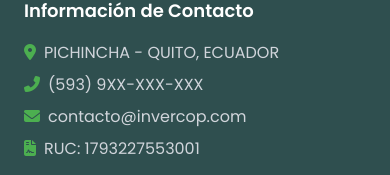
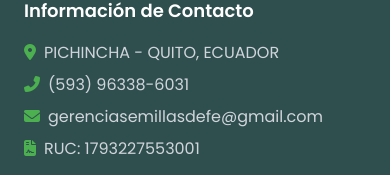
Before and after one commit to alexisbanda/invercorp-landing, a React (Vite) app: page / in a window 390 px wide. Shown: the part 7168-7343 px from the top of the page. Built offline with nearby package versions, Linux system fonts and the light colour scheme.

Commit message:
fix: replace phone and mail

```diff
--- a/components/FloatingWhatsAppButton.tsx
+++ b/components/FloatingWhatsAppButton.tsx
@@ -3,7 +3,7 @@ import React from 'react';
 const FloatingWhatsAppButton: React.FC = () => {
   return (
     <a
-      href="https://wa.me/593999999999?text=Hola,%20quiero%20más%20información%20sobre%20INVERCOP%20y%20cómo%20pueden%20ayudarme%20a%20crecer."
+      href="https://wa.me/593963386031?text=Hola,%20quiero%20más%20información%20sobre%20INVERCOP%20y%20cómo%20pueden%20ayudarme%20a%20crecer."
       className="whatsapp-float"
       target="_blank"
       rel="noopener noreferrer"
--- a/components/Footer.tsx
+++ b/components/Footer.tsx
@@ -20,8 +20,8 @@ const Footer: React.FC = () => {
             <h4 className="text-lg font-semibold mb-4">Información de Contacto</h4>
             <ul className="space-y-2 text-gray-300">
               <li><i className="fas fa-map-marker-alt mr-2 text-[#4CAF50]"></i>PICHINCHA - QUITO, ECUADOR</li>
-              <li><i className="fas fa-phone-alt mr-2 text-[#4CAF50]"></i>(593) 9XX-XXX-XXX</li>
-              <li><i className="fas fa-envelope mr-2 text-[#4CAF50]"></i>contacto@invercop.com</li>
+              <li><i className="fas fa-phone-alt mr-2 text-[#4CAF50]"></i>(593) 96338-6031</li>
+              <li><i className="fas fa-envelope mr-2 text-[#4CAF50]"></i>gerenciasemillasdefe@gmail.com</li>
               <li><i className="fas fa-file-contract mr-2 text-[#4CAF50]"></i>RUC: 1793227553001</li>
             </ul>
             <p className="text-gray-400 text-sm mt-3">Horario: Lunes a Viernes, 9:00am - 6:00pm</p>
--- a/components/Hero.tsx
+++ b/components/Hero.tsx
@@ -100,7 +100,7 @@ const Hero: React.FC = () => {
               </button>
               <p className="text-gray-500 mt-2 text-center text-sm">Respondemos en menos de 24h</p>
               <a
-                href="https://wa.me/593999999999?text=Hola,%20quiero%20más%20información%20sobre%20INVERCOP%20y%20cómo%20pueden%20ayudarme%20a%20crecer."
+                href="https://wa.me/593963386031?text=Hola,%20quiero%20más%20información%20sobre%20INVERCOP%20y%20cómo%20pueden%20ayudarme%20a%20crecer."
                 target="_blank"
                 rel="noopener noreferrer"
                 className="mt-4 w-full bg-[#25D366] text-white font-bold py-3 px-6 rounded-full cta-button flex items-center justify-center gap-2 focus:ring-2 focus:ring-[#25D366]"
--- a/components/JsonLD.tsx
+++ b/components/JsonLD.tsx
@@ -20,13 +20,13 @@ const JsonLD: React.FC = () => {
       "latitude": "-0.1807",
       "longitude": "-78.4678"
     },
-    "telephone": "+593-9XX-XXX-XXX",
-    "email": "contacto@invercop.com",
+    "telephone": "+593-963386031",
+    "email": "gerenciasemillasdefe@gmail.com",
     "contactPoint": {
       "@type": "ContactPoint",
-      "telephone": "+593-9XX-XXX-XXX",
+      "telephone": "+593-963386031",
       "contactType": "customer service",
-      "email": "contacto@invercop.com",
+      "email": "gerenciasemillasdefe@gmail.com",
       "availableLanguage": ["Spanish"]
     },
     "sameAs": [
```
